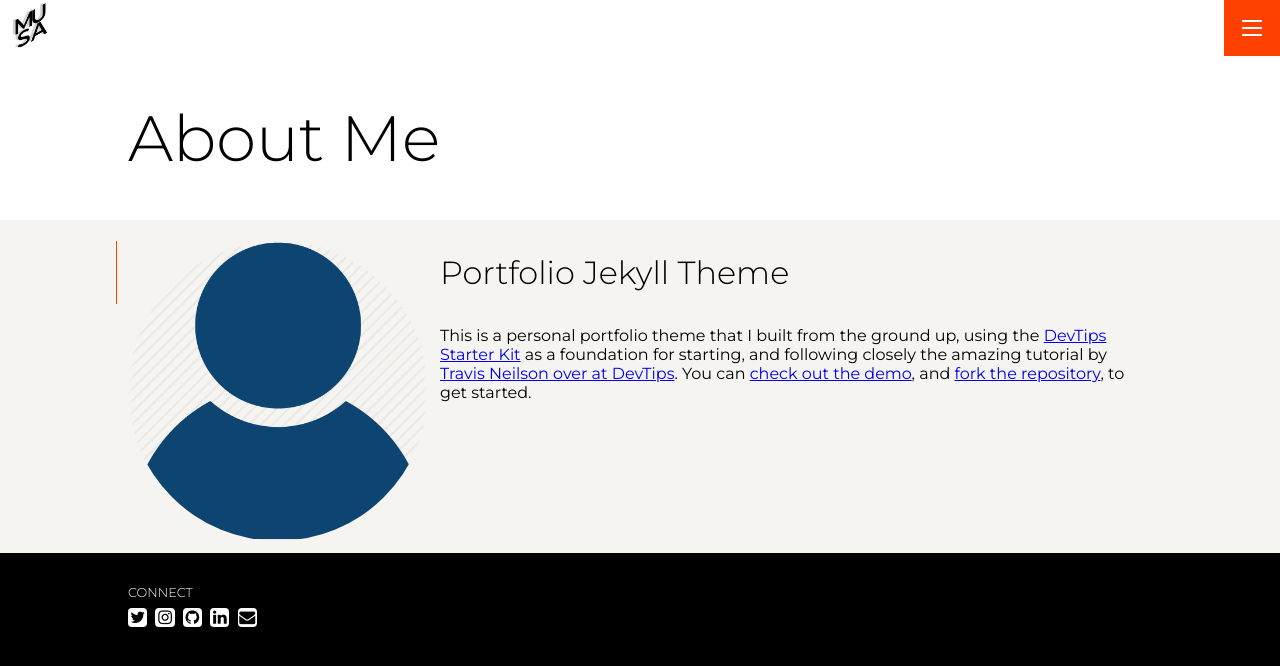
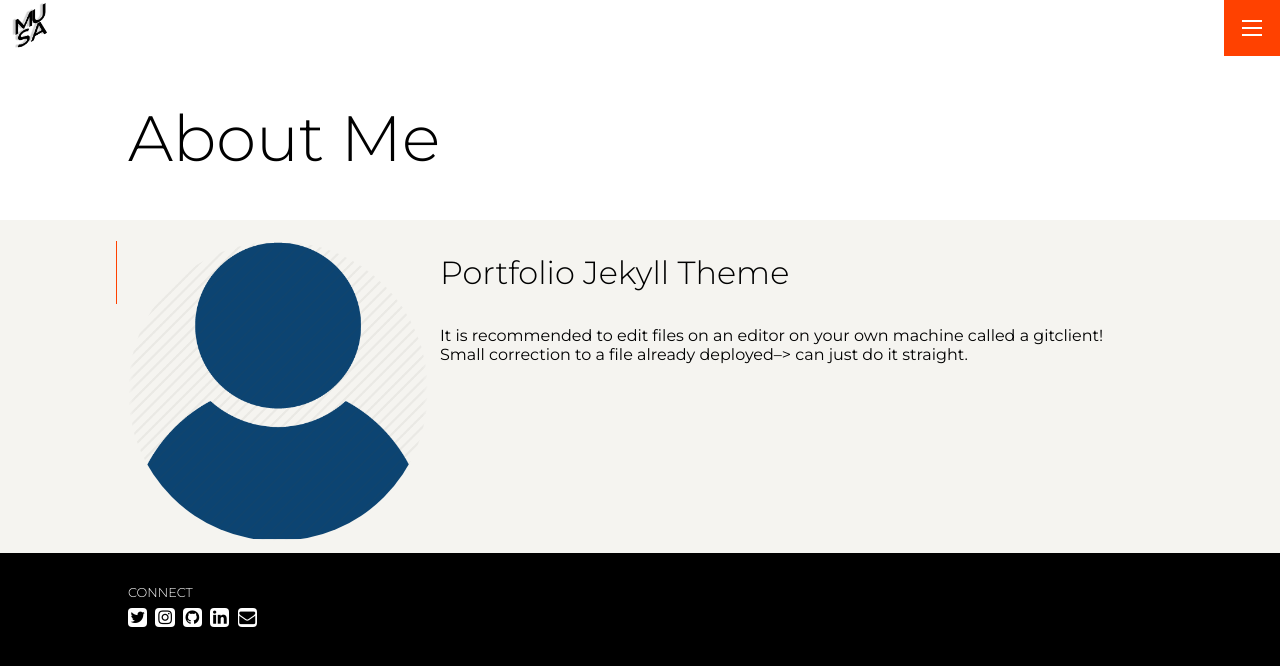
Before and after one commit to claudlow/portfolio, a Jekyll site: the page built from pages/about.md, in a window 1280 px wide. Shown: the top 666 px of the page. Built offline with Jekyll 4.4.1, drawn with Linux system fonts in a browser that asks for light colours.

Commit message:
Update about.md

```diff
--- a/pages/about.md
+++ b/pages/about.md
@@ -7,4 +7,4 @@ permalink: /about
 
 # Portfolio Jekyll Theme
 
-This is a personal portfolio theme that I built from the ground up, using the [DevTips Starter Kit](http://devtipsstarterkit.com/) as a foundation for starting, and following closely the amazing tutorial by [Travis Neilson over at DevTips](https://www.youtube.com/watch?v=T6jKLsxbFg4&list=PL0CB3OvPhDA_STygmp3sDenx3UpdOMk7P). You can [check out the demo](lenpaul.github.io/portfolio-jekyll-theme/), and [fork the repository](https://github.com/LeNPaul/portfolio-jekyll-theme/fork), to get started.
+It is recommended to edit files on an editor on your own machine called a gitclient! Small correction to a file already deployed--> can just do it straight.
```
